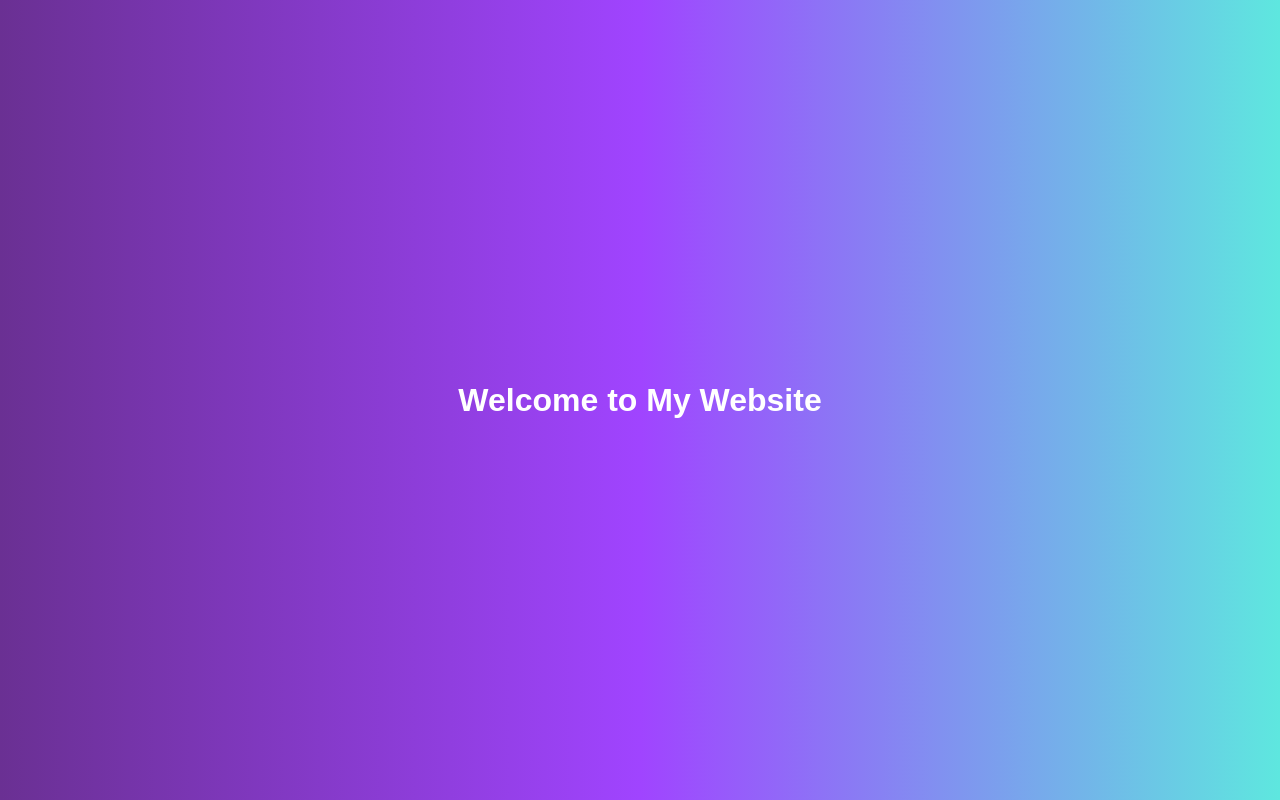
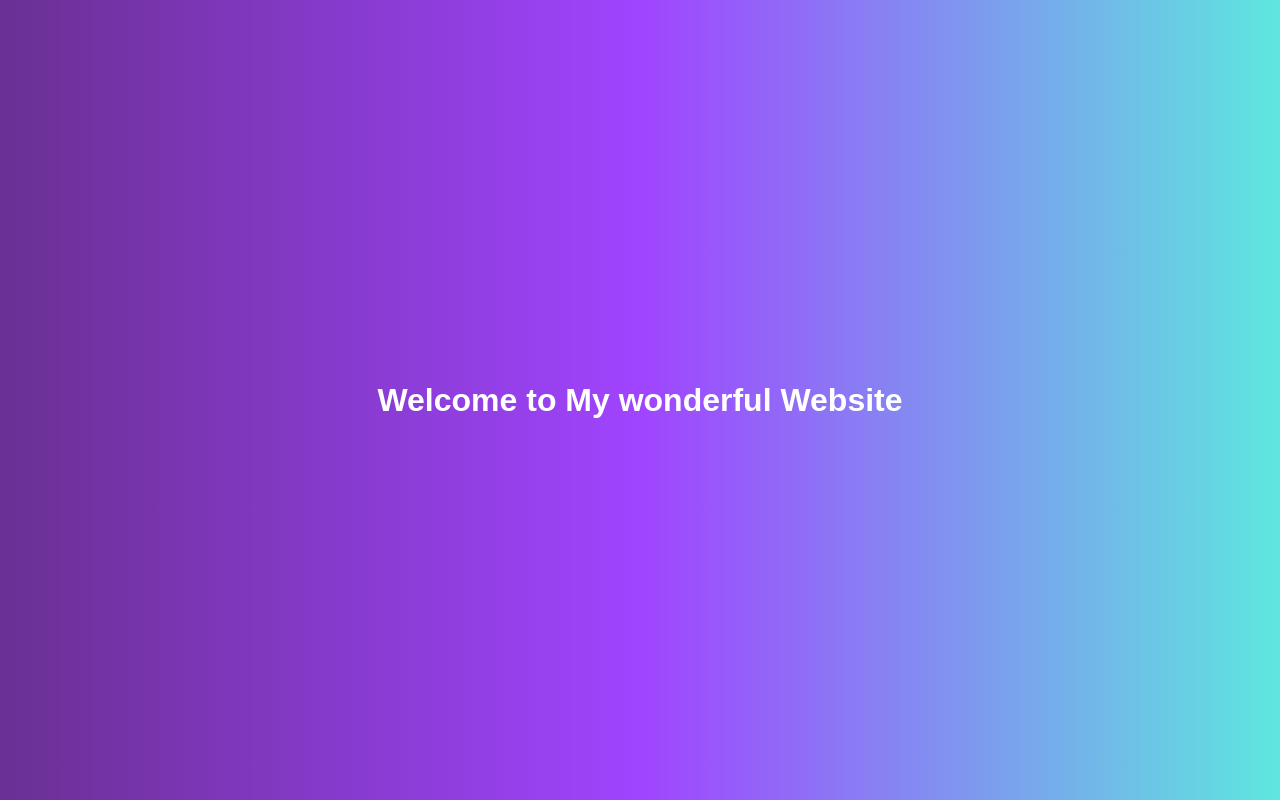
Before and after one commit to anshikaofcl/massy, a plain HTML site: page index.html in a window 1280 px wide. Drawn offline with Linux system fonts and the light colour scheme.

Commit message:
changed H1

```diff
--- a/index.html
+++ b/index.html
@@ -8,7 +8,7 @@
 </head>
 <body>
 
-    <h1>Welcome to My Website</h1>
+    <h1>Welcome to My wonderful  Website</h1>
 
 </body>
 </html>
```
